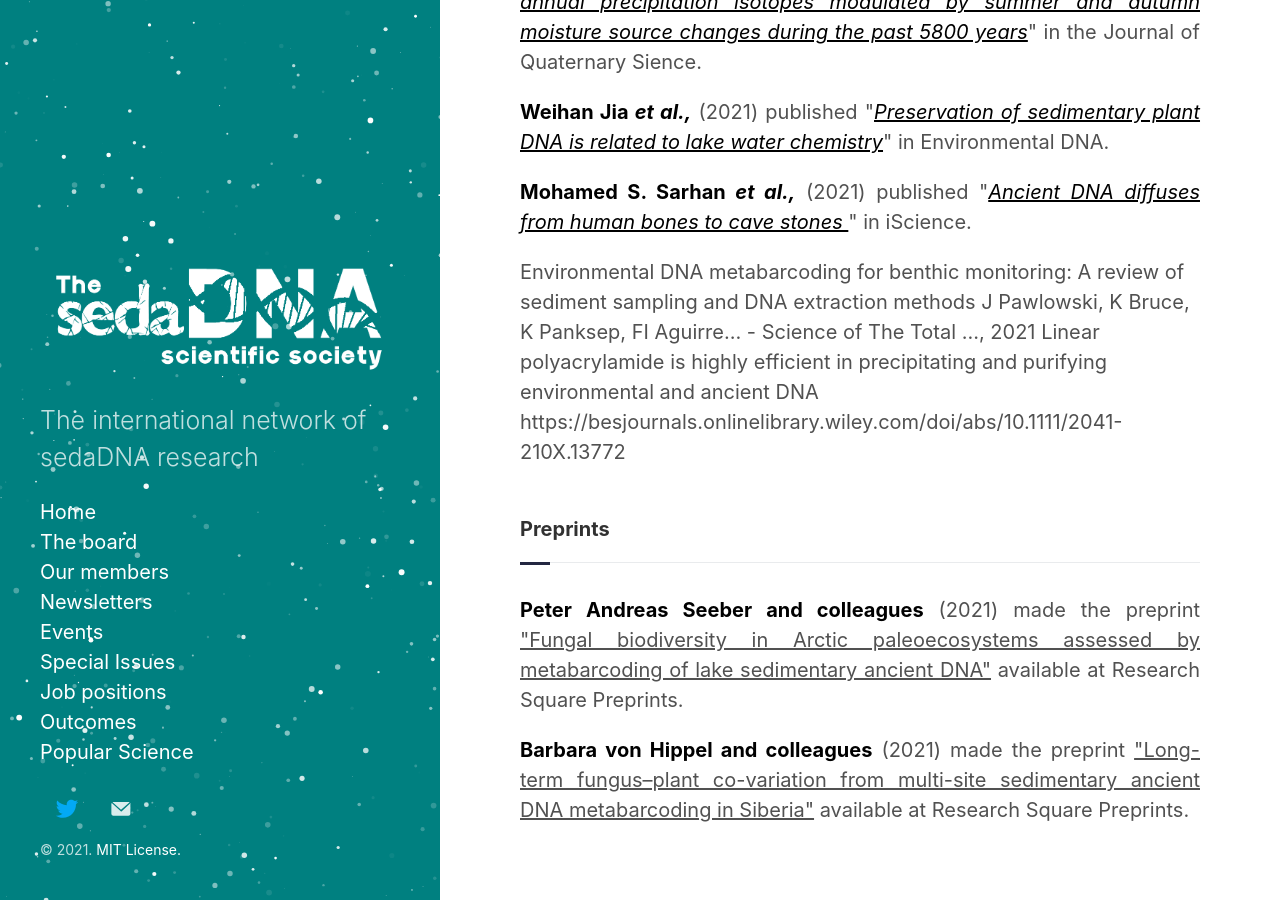
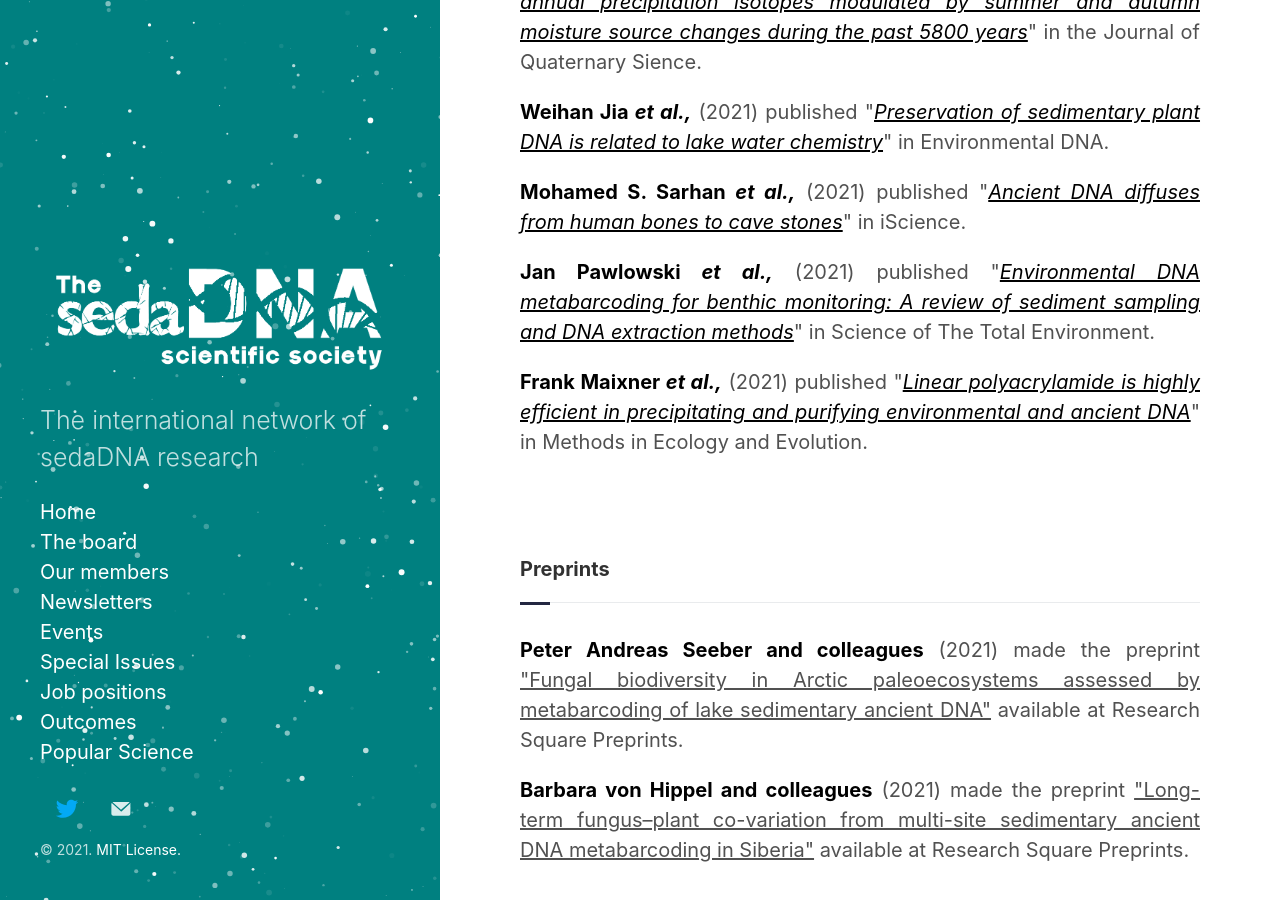
Before and after one commit to sedadna/sedadna.github.io, a Jekyll site: the page built from category/news/21-12.md, in a window 1280 px wide and 900 px high, scrolled down 1223 px. Built offline with Jekyll 4.4.1, drawn with Linux system fonts in a browser that asks for light colours.

Commit message:
Update 21-12.md

```diff
--- a/category/news/21-12.md
+++ b/category/news/21-12.md
@@ -24,17 +24,17 @@ Zoom link 16 Decemner 4 pm UTC+1
 <div class="intro">
 <h4 class="section-title underline">New papers</h4>
 
-<p><a href="https://doi.org/10.1038/s43705-021-00070-8" target="_blank"><b>Linda Armbrecht <i>et al.,</i></b></a> (2021) published "<a href="https://doi.org/10.1038/s43705-021-00070-8" target="_blank"><u><i>Paleo-diatom composition from Santa Barbara Basin deep-sea sediments: a comparison of 18S-V9 and diat-rbcL metabarcoding vs shotgun metagenomics</i></u></a>" in ISME communications.</p>
+<p><a href="https://researchers.adelaide.edu.au/profile/linda.armbrecht#publications" target="_blank"><b>Linda Armbrecht <i>et al.,</i></b></a> (2021) published "<a href="https://doi.org/10.1038/s43705-021-00070-8" target="_blank"><u><i>Paleo-diatom composition from Santa Barbara Basin deep-sea sediments: a comparison of 18S-V9 and diat-rbcL metabarcoding vs shotgun metagenomics</i></u></a>" in ISME communications.</p>
 
 <p><a href="https://doi.org/10.1002/jqs.3390" target="_blank"><b>Devon Gorbey <i>et al.,</i></b></a> (2021) published "<a href="https://doi.org/10.1002/jqs.3390" target="_blank"><u><i>Southern Baffin Island mean annual precipitation isotopes modulated by summer and autumn moisture source changes during the past 5800 years</i></u></a>" in the Journal of Quaternary Sience.</p>
 
-<p><a href="https://doi.org/10.1002/jqs.3390" target="_blank"><b>Weihan Jia <i>et al.,</i></b></a> (2021) published "<a href="https://doi.org/10.1002/edn3.259" target="_blank"><u><i>Preservation of sedimentary plant DNA is related to lake water chemistry</i></u></a>" in Environmental DNA.</p>
+<p><a href="https://www.researchgate.net/profile/Weihan-Jia-3" target="_blank"><b>Weihan Jia <i>et al.,</i></b></a> (2021) published "<a href="https://doi.org/10.1002/edn3.259" target="_blank"><u><i>Preservation of sedimentary plant DNA is related to lake water chemistry</i></u></a>" in Environmental DNA.</p>
 
-<p><a href="https://scholar.google.com/citations?user=cLUbbJkAAAAJ" target="_blank"><b>Mohamed S. Sarhan <i>et al.,</i></b></a> (2021) published "<a href="https://doi.org/10.1016/j.isci.2021.103397" target="_blank"><u><i>Ancient DNA diffuses from human bones to cave stones </i></u></a>" in iScience.</p>
+<p><a href="https://scholar.google.com/citations?user=cLUbbJkAAAAJ" target="_blank"><b>Mohamed S. Sarhan <i>et al.,</i></b></a> (2021) published "<a href="https://doi.org/10.1016/j.isci.2021.103397" target="_blank"><u><i>Ancient DNA diffuses from human bones to cave stones</i></u></a>" in iScience.</p>
 
-Environmental DNA metabarcoding for benthic monitoring: A review of sediment sampling and DNA extraction methods J Pawlowski, K Bruce, K Panksep, FI Aguirre… - Science of The Total …, 2021
+<p><a href="https://scholar.google.ch/citations?user=uyrhRfQAAAAJ&hl=en" target="_blank"><b>Jan Pawlowski <i>et al.,</i></b></a> (2021) published "<a href="https://doi.org/10.1016/j.scitotenv.2021.151783" target="_blank"><u><i>Environmental DNA metabarcoding for benthic monitoring: A review of sediment sampling and DNA extraction methods</i></u></a>" in Science of The Total Environment.</p>
 
-Linear polyacrylamide is highly efficient in precipitating and purifying environmental and ancient DNA https://besjournals.onlinelibrary.wiley.com/doi/abs/10.1111/2041-210X.13772
+<p><a href="https://www.eurac.edu/en/people/frank-maixner" target="_blank"><b>Frank Maixner <i>et al.,</i></b></a> (2021) published "<a href="https://doi.org/10.1111/2041-210X.13772" target="_blank"><u><i>Linear polyacrylamide is highly efficient in precipitating and purifying environmental and ancient DNA</i></u></a>" in Methods in Ecology and Evolution.</p>
 
 <br>
 <br>
```
